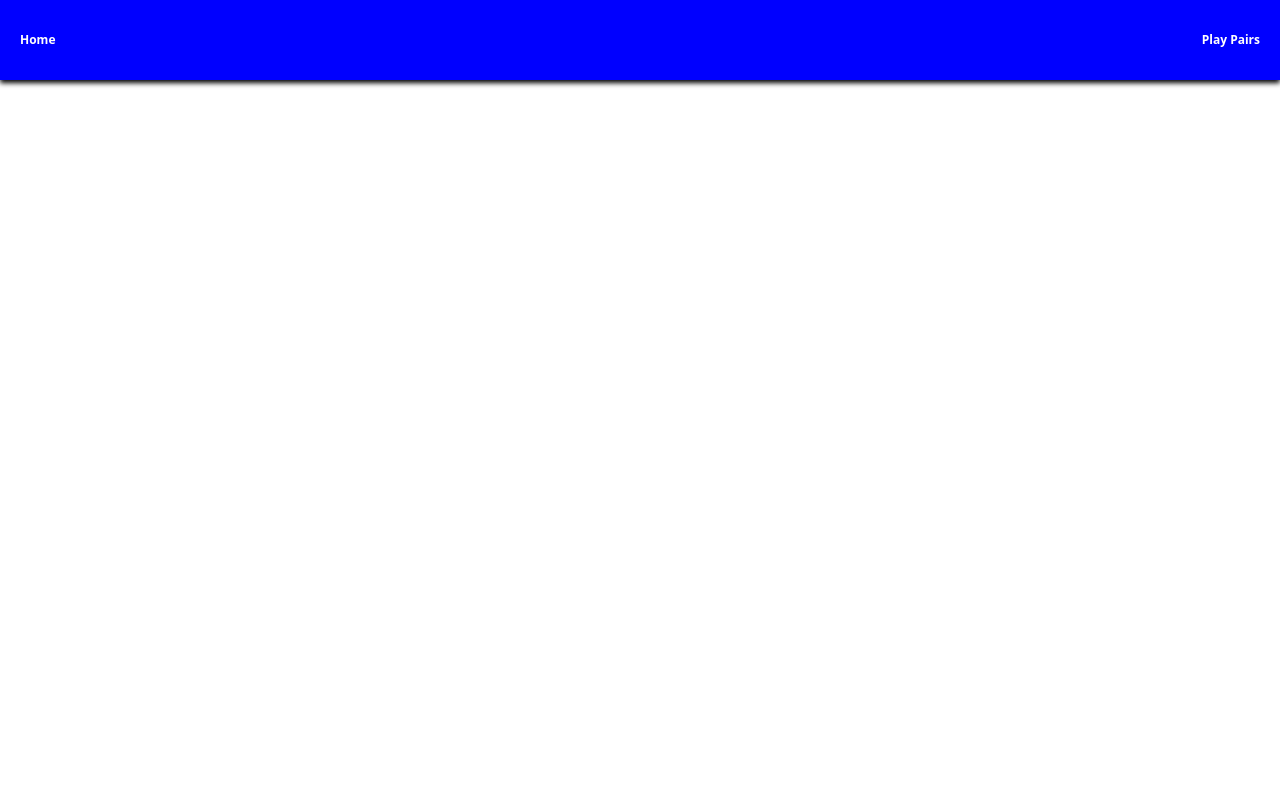
After one commit to poppyts25/TrashPet, a Django app: template trashpet/trashpetapp/templates/trashpetapp/navbar.html in a window 1280 px wide. The commit adds this page. Run offline with Django 4.2, Linux system fonts and the light colour scheme; the template is opened without the code that fills it, so the values that code supplies are empty.

Commit message:
navbar
first attempt. does not yet work
navbar is not recognised as a file

```diff
--- a/trashpet/trashpetapp/templates/trashpetapp/home.html
+++ b/trashpet/trashpetapp/templates/trashpetapp/home.html
@@ -1,3 +1,4 @@
+{% extends "navbar.html" %}
 {% load static %}
 <!DOCTYPE html>
 <html lang="en">
@@ -7,6 +8,7 @@
     <link rel="stylesheet" href="mySyle.css">
 </head>
 <body>
+
     <div id="pet-container">
         <div id="pet">😺</div>
         <button id="feed-button">Feed</button>
--- /dev/null
+++ b/trashpet/trashpetapp/templates/trashpetapp/navbar.html
@@ -0,0 +1,65 @@
+<html lang="en">
+	<head>
+
+		<meta charset="utf-8">
+		<meta name="viewport" content="width=device-width, initial-scale=1">
+		<link href="https://cdn.jsdelivr.net/npm/bootstrap@5.2.3/dist/css/bootstrap.min.css" rel="stylesheet" integrity="sha384-rbsA2VBKQhggwzxH7pPCaAqO46MgnOM80zW1RWuH61DGLwZJEdK2Kadq2F9CUG65" crossorigin="anonymous">
+
+		<style>
+			.nav-background {
+				background: blue;
+				height: 80px;
+				box-shadow: 0px 3px 5px #000;
+			}
+			.nav-link {
+				color: white !important;
+				font: Verdana;
+				font-size: 12px;
+				font-weight: bold;
+				display: block;
+				text-align: center;
+			}
+			.selected {
+				background: #0064FF;
+				border-radius: 50%;
+			}
+			.ms-auto {
+
+			}
+			.profile-area {
+				height: 50px;
+				width: 50px;
+				padding: 0px;
+			}
+			.profile{
+				position: absolute;
+				background-position: center center;
+			}
+		</style>
+	</head>
+	<body>
+		<nav class="navbar navbar-expand-lg nav-background">
+			<div class="container-fluid">
+				<div class="collapse navbar-collapse" id="navbarSupportedContent">
+					<ul class="navbar-nav">
+						<li class="nav-item">
+							  <a class="nav-link <?php if ($page == 'index') {echo 'selected';} ?>" href="index.php" name = "home">Home</a>
+						</li>
+
+					</ul>
+					<ul class="navbar-nav ms-auto">
+						<li class="nav-item">
+							  <a class="nav-link <?php if ($page == 'pairs') {echo 'selected';} ?>" href="pairs.php" name = "memory">Play Pairs</a>
+						</li>
+
+					</ul>
+				</div>
+			</div>
+		</nav>
+        <main>
+            {% block content %}
+            {% endblock %}
+        </main>
+
+	</body>
+</html>
```
